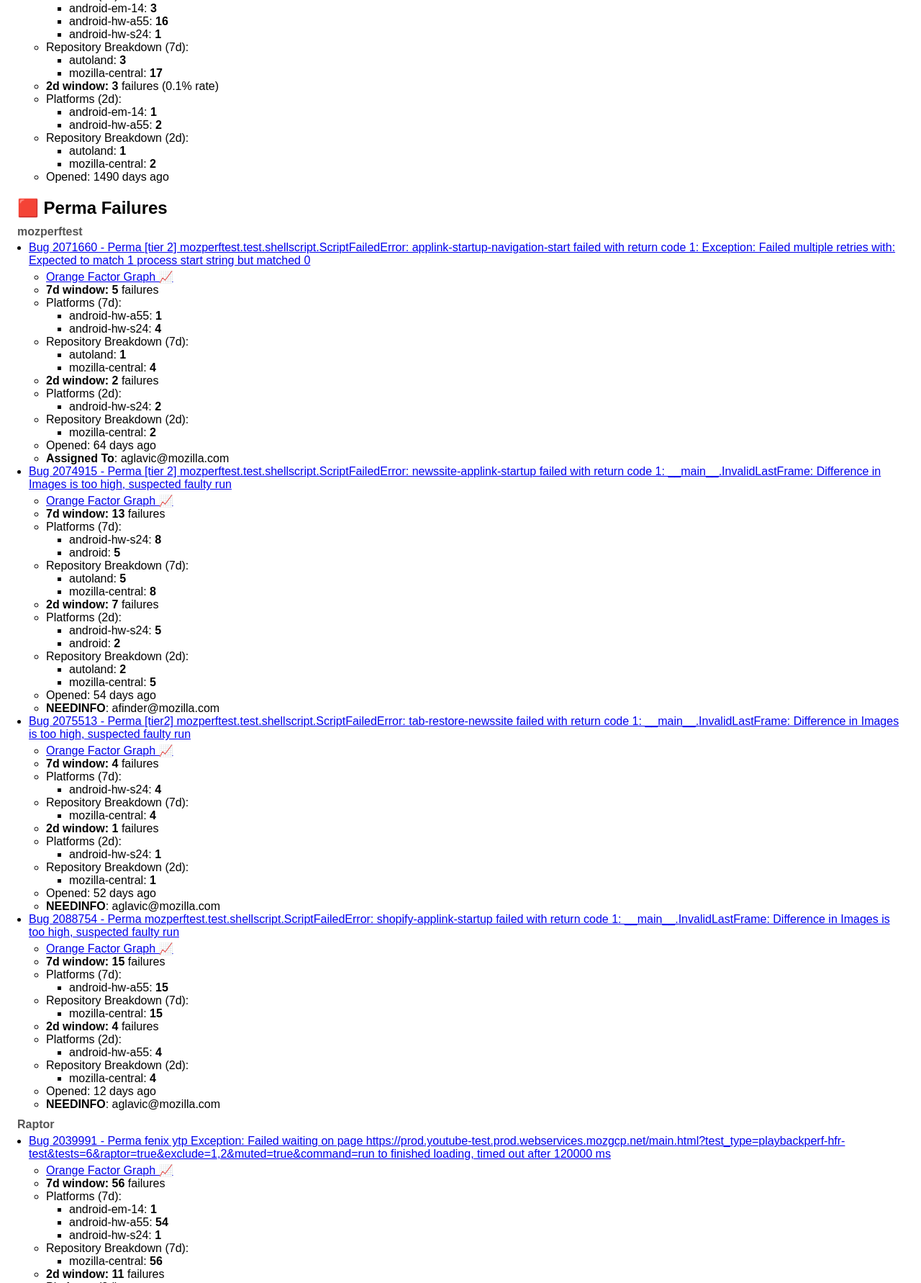
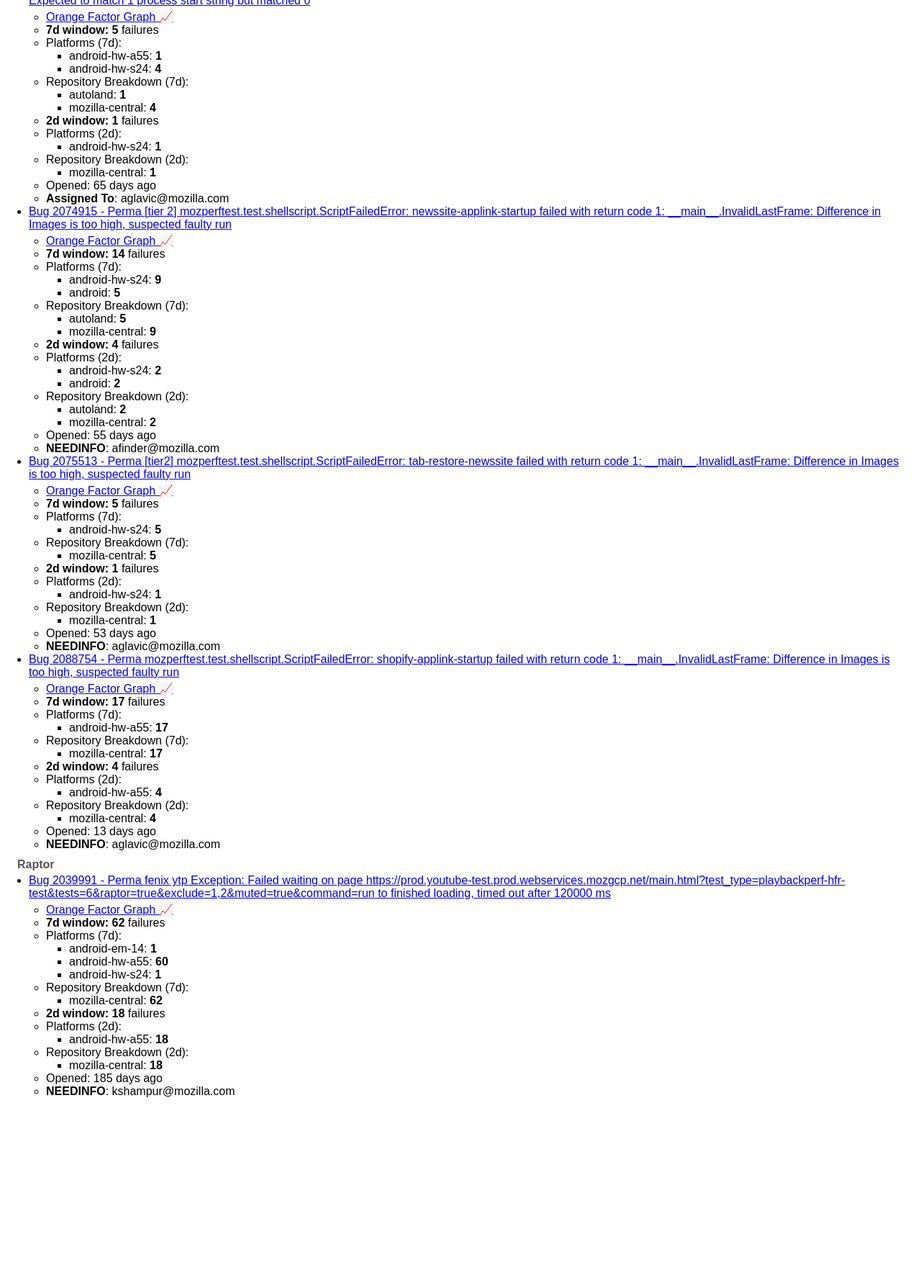
Before and after one commit to 92kns/perftest_triage_report, a plain HTML site: page index.html in a window 1280 px wide. Shown: the part 208-1990 px from the top of the page at 72% size. After the commit the page ends 1757 px from the top, so only its background shows below. Drawn offline with Linux system fonts and the light colour scheme.

Commit message:
deploy: e6268db85a138a57d462970a4b24746301efaec9

```diff
--- a/index.html
+++ b/index.html
@@ -14,50 +14,12 @@ ul.subdetails { list-style: square; padding-left: 2em; margin: 0; }
 </head><body>
 
 <p style="font-size: 0.9em; color: #666; user-select: none;">
-  Last updated: 2026-11-16 19:00 UTC |
+  Last updated: 2026-11-17 17:58 UTC |
 <a href="https://github.com/92kns/perftest_triage_report/issues" target="_blank" style="font-size: 0.9em;">
   🐞 File an issue on GitHub
 </a>
 </p>
 <h2>🟧 Intermittent Failures</h2>
-
-<div class="component-group">
-  <h3>Raptor</h3>
-  <ul class="buglist">
-
-  <li><a href="https://bugzilla.mozilla.org/show_bug.cgi?id=1795826" target="_blank">Bug 1795826 - Intermittent raptor-browsertime Error: Browsertime failed to run</a>
-    <ul class="details">
-      <li><a href="https://treeherder.mozilla.org/intermittent-failures/bugdetails?startday=2026-11-09&amp;endday=2026-11-16&amp;tree=all&amp;bug=1795826" target="_blank">Orange Factor Graph 📈</a></li>
-      <li><b>7d window:</b> <b>20</b> failures (0.2% rate) ↓ -6</li>
-
-        <li>Platforms (7d):
-          <ul class="subdetails"><li>android-em-14: 3</li><li>android-hw-a55: 16</li><li>android-hw-s24: 1</li></ul>
-        </li>
-
-
-        <li>Repository Breakdown (7d):
-          <ul class="subdetails"><li>autoland: 3</li><li>mozilla-central: 17</li></ul>
-        </li>
-
-      <li><b>2d window:</b> <b>3</b> failures (0.1% rate)</li>
-
-        <li>Platforms (2d):
-          <ul class="subdetails"><li>android-em-14: 1</li><li>android-hw-a55: 2</li></ul>
-        </li>
-
-
-        <li>Repository Breakdown (2d):
-          <ul class="subdetails"><li>autoland: 1</li><li>mozilla-central: 2</li></ul>
-        </li>
-
-      <li>Opened: 1490 days ago</li>
-
-
-    </ul>
-  </li>
-
-  </ul>
-</div>
 
 
 
@@ -71,7 +33,7 @@ ul.subdetails { list-style: square; padding-left: 2em; margin: 0; }
         <li>
           <a href="https://bugzilla.mozilla.org/show_bug.cgi?id=2071660" target="_blank">Bug 2071660 - Perma [tier 2] mozperftest.test.shellscript.ScriptFailedError: applink-startup-navigation-start failed with return code 1: Exception: Failed multiple retries with: Expected to match 1 process start string but matched 0</a>
           <ul class="details">
-            <li><a href="https://treeherder.mozilla.org/intermittent-failures/bugdetails?startday=2026-11-09&amp;endday=2026-11-16&amp;tree=all&amp;bug=2071660" target="_blank">Orange Factor Graph 📈</a></li>
+            <li><a href="https://treeherder.mozilla.org/intermittent-failures/bugdetails?startday=2026-11-10&amp;endday=2026-11-17&amp;tree=all&amp;bug=2071660" target="_blank">Orange Factor Graph 📈</a></li>
             <li><b>7d window:</b> <b>5</b> failures</li>
 
               <li>Platforms (7d):
@@ -81,70 +43,6 @@ ul.subdetails { list-style: square; padding-left: 2em; margin: 0; }
 
               <li>Repository Breakdown (7d):
                 <ul class="subdetails"><li>autoland: 1</li><li>mozilla-central: 4</li></ul>
-              </li>
-
-            <li><b>2d window:</b> <b>2</b> failures</li>
-
-              <li>Platforms (2d):
-                <ul class="subdetails"><li>android-hw-s24: 2</li></ul>
-              </li>
-
-
-              <li>Repository Breakdown (2d):
-                <ul class="subdetails"><li>mozilla-central: 2</li></ul>
-              </li>
-
-            <li>Opened: 64 days ago</li>
-            <li><b>Assigned To</b>: aglavic@mozilla.com</li>
-
-          </ul>
-        </li>
-
-        <li>
-          <a href="https://bugzilla.mozilla.org/show_bug.cgi?id=2074915" target="_blank">Bug 2074915 - Perma [tier 2] mozperftest.test.shellscript.ScriptFailedError: newssite-applink-startup failed with return code 1: __main__.InvalidLastFrame: Difference in Images is too high, suspected faulty run</a>
-          <ul class="details">
-            <li><a href="https://treeherder.mozilla.org/intermittent-failures/bugdetails?startday=2026-11-09&amp;endday=2026-11-16&amp;tree=all&amp;bug=2074915" target="_blank">Orange Factor Graph 📈</a></li>
-            <li><b>7d window:</b> <b>13</b> failures</li>
-
-              <li>Platforms (7d):
-                <ul class="subdetails"><li>android-hw-s24: 8</li><li>android: 5</li></ul>
-              </li>
-
-
-              <li>Repository Breakdown (7d):
-                <ul class="subdetails"><li>autoland: 5</li><li>mozilla-central: 8</li></ul>
-              </li>
-
-            <li><b>2d window:</b> <b>7</b> failures</li>
-
-              <li>Platforms (2d):
-                <ul class="subdetails"><li>android-hw-s24: 5</li><li>android: 2</li></ul>
-              </li>
-
-
-              <li>Repository Breakdown (2d):
-                <ul class="subdetails"><li>autoland: 2</li><li>mozilla-central: 5</li></ul>
-              </li>
-
-            <li>Opened: 54 days ago</li>
-
-            <li><b>NEEDINFO</b>: afinder@mozilla.com</li>
-          </ul>
-        </li>
-
-        <li>
-          <a href="https://bugzilla.mozilla.org/show_bug.cgi?id=2075513" target="_blank">Bug 2075513 - Perma [tier2] mozperftest.test.shellscript.ScriptFailedError: tab-restore-newssite failed with return code 1: __main__.InvalidLastFrame: Difference in Images is too high, suspected faulty run</a>
-          <ul class="details">
-            <li><a href="https://treeherder.mozilla.org/intermittent-failures/bugdetails?startday=2026-11-09&amp;endday=2026-11-16&amp;tree=all&amp;bug=2075513" target="_blank">Orange Factor Graph 📈</a></li>
-            <li><b>7d window:</b> <b>4</b> failures</li>
-
-              <li>Platforms (7d):
-                <ul class="subdetails"><li>android-hw-s24: 4</li></ul>
-              </li>
-
-
-              <li>Repository Breakdown (7d):
-                <ul class="subdetails"><li>mozilla-central: 4</li></ul>
               </li>
 
             <li><b>2d window:</b> <b>1</b> failures</li>
@@ -158,7 +56,71 @@ ul.subdetails { list-style: square; padding-left: 2em; margin: 0; }
                 <ul class="subdetails"><li>mozilla-central: 1</li></ul>
               </li>
 
-            <li>Opened: 52 days ago</li>
+            <li>Opened: 65 days ago</li>
+            <li><b>Assigned To</b>: aglavic@mozilla.com</li>
+
+          </ul>
+        </li>
+
+        <li>
+          <a href="https://bugzilla.mozilla.org/show_bug.cgi?id=2074915" target="_blank">Bug 2074915 - Perma [tier 2] mozperftest.test.shellscript.ScriptFailedError: newssite-applink-startup failed with return code 1: __main__.InvalidLastFrame: Difference in Images is too high, suspected faulty run</a>
+          <ul class="details">
+            <li><a href="https://treeherder.mozilla.org/intermittent-failures/bugdetails?startday=2026-11-10&amp;endday=2026-11-17&amp;tree=all&amp;bug=2074915" target="_blank">Orange Factor Graph 📈</a></li>
+            <li><b>7d window:</b> <b>14</b> failures</li>
+
+              <li>Platforms (7d):
+                <ul class="subdetails"><li>android-hw-s24: 9</li><li>android: 5</li></ul>
+              </li>
+
+
+              <li>Repository Breakdown (7d):
+                <ul class="subdetails"><li>autoland: 5</li><li>mozilla-central: 9</li></ul>
+              </li>
+
+            <li><b>2d window:</b> <b>4</b> failures</li>
+
+              <li>Platforms (2d):
+                <ul class="subdetails"><li>android-hw-s24: 2</li><li>android: 2</li></ul>
+              </li>
+
+
+              <li>Repository Breakdown (2d):
+                <ul class="subdetails"><li>autoland: 2</li><li>mozilla-central: 2</li></ul>
+              </li>
+
+            <li>Opened: 55 days ago</li>
+
+            <li><b>NEEDINFO</b>: afinder@mozilla.com</li>
+          </ul>
+        </li>
+
+        <li>
+          <a href="https://bugzilla.mozilla.org/show_bug.cgi?id=2075513" target="_blank">Bug 2075513 - Perma [tier2] mozperftest.test.shellscript.ScriptFailedError: tab-restore-newssite failed with return code 1: __main__.InvalidLastFrame: Difference in Images is too high, suspected faulty run</a>
+          <ul class="details">
+            <li><a href="https://treeherder.mozilla.org/intermittent-failures/bugdetails?startday=2026-11-10&amp;endday=2026-11-17&amp;tree=all&amp;bug=2075513" target="_blank">Orange Factor Graph 📈</a></li>
+            <li><b>7d window:</b> <b>5</b> failures</li>
+
+              <li>Platforms (7d):
+                <ul class="subdetails"><li>android-hw-s24: 5</li></ul>
+              </li>
+
+
+              <li>Repository Breakdown (7d):
+                <ul class="subdetails"><li>mozilla-central: 5</li></ul>
+              </li>
+
+            <li><b>2d window:</b> <b>1</b> failures</li>
+
+              <li>Platforms (2d):
+                <ul class="subdetails"><li>android-hw-s24: 1</li></ul>
+              </li>
+
+
+              <li>Repository Breakdown (2d):
+                <ul class="subdetails"><li>mozilla-central: 1</li></ul>
+              </li>
+
+            <li>Opened: 53 days ago</li>
 
             <li><b>NEEDINFO</b>: aglavic@mozilla.com</li>
           </ul>
@@ -167,16 +129,16 @@ ul.subdetails { list-style: square; padding-left: 2em; margin: 0; }
         <li>
           <a href="https://bugzilla.mozilla.org/show_bug.cgi?id=2088754" target="_blank">Bug 2088754 - Perma mozperftest.test.shellscript.ScriptFailedError: shopify-applink-startup failed with return code 1: __main__.InvalidLastFrame: Difference in Images is too high, suspected faulty run</a>
           <ul class="details">
-            <li><a href="https://treeherder.mozilla.org/intermittent-failures/bugdetails?startday=2026-11-09&amp;endday=2026-11-16&amp;tree=all&amp;bug=2088754" target="_blank">Orange Factor Graph 📈</a></li>
-            <li><b>7d window:</b> <b>15</b> failures</li>
+            <li><a href="https://treeherder.mozilla.org/intermittent-failures/bugdetails?startday=2026-11-10&amp;endday=2026-11-17&amp;tree=all&amp;bug=2088754" target="_blank">Orange Factor Graph 📈</a></li>
+            <li><b>7d window:</b> <b>17</b> failures</li>
 
               <li>Platforms (7d):
-                <ul class="subdetails"><li>android-hw-a55: 15</li></ul>
+                <ul class="subdetails"><li>android-hw-a55: 17</li></ul>
               </li>
 
 
               <li>Repository Breakdown (7d):
-                <ul class="subdetails"><li>mozilla-central: 15</li></ul>
+                <ul class="subdetails"><li>mozilla-central: 17</li></ul>
               </li>
 
             <li><b>2d window:</b> <b>4</b> failures</li>
@@ -190,7 +152,7 @@ ul.subdetails { list-style: square; padding-left: 2em; margin: 0; }
                 <ul class="subdetails"><li>mozilla-central: 4</li></ul>
               </li>
 
-            <li>Opened: 12 days ago</li>
+            <li>Opened: 13 days ago</li>
 
             <li><b>NEEDINFO</b>: aglavic@mozilla.com</li>
           </ul>
@@ -206,27 +168,27 @@ ul.subdetails { list-style: square; padding-left: 2em; margin: 0; }
         <li>
           <a href="https://bugzilla.mozilla.org/show_bug.cgi?id=2039991" target="_blank">Bug 2039991 - Perma fenix ytp Exception: Failed waiting on page https://prod.youtube-test.prod.webservices.mozgcp.net/main.html?test_type=playbackperf-hfr-test&amp;tests=6&amp;raptor=true&amp;exclude=1,2&amp;muted=true&amp;command=run to finished loading, timed out after 120000 ms</a>
           <ul class="details">
-            <li><a href="https://treeherder.mozilla.org/intermittent-failures/bugdetails?startday=2026-11-09&amp;endday=2026-11-16&amp;tree=all&amp;bug=2039991" target="_blank">Orange Factor Graph 📈</a></li>
-            <li><b>7d window:</b> <b>56</b> failures</li>
+            <li><a href="https://treeherder.mozilla.org/intermittent-failures/bugdetails?startday=2026-11-10&amp;endday=2026-11-17&amp;tree=all&amp;bug=2039991" target="_blank">Orange Factor Graph 📈</a></li>
+            <li><b>7d window:</b> <b>62</b> failures</li>
 
               <li>Platforms (7d):
-                <ul class="subdetails"><li>android-em-14: 1</li><li>android-hw-a55: 54</li><li>android-hw-s24: 1</li></ul>
+                <ul class="subdetails"><li>android-em-14: 1</li><li>android-hw-a55: 60</li><li>android-hw-s24: 1</li></ul>
               </li>
 
 
               <li>Repository Breakdown (7d):
-                <ul class="subdetails"><li>mozilla-central: 56</li></ul>
+                <ul class="subdetails"><li>mozilla-central: 62</li></ul>
               </li>
 
-            <li><b>2d window:</b> <b>11</b> failures</li>
+            <li><b>2d window:</b> <b>18</b> failures</li>
 
               <li>Platforms (2d):
-                <ul class="subdetails"><li>android-hw-a55: 11</li></ul>
+                <ul class="subdetails"><li>android-hw-a55: 18</li></ul>
               </li>
 
 
               <li>Repository Breakdown (2d):
-                <ul class="subdetails"><li>mozilla-central: 11</li></ul>
+                <ul class="subdetails"><li>mozilla-central: 18</li></ul>
               </li>
 
             <li>Opened: 185 days ago</li>
```
